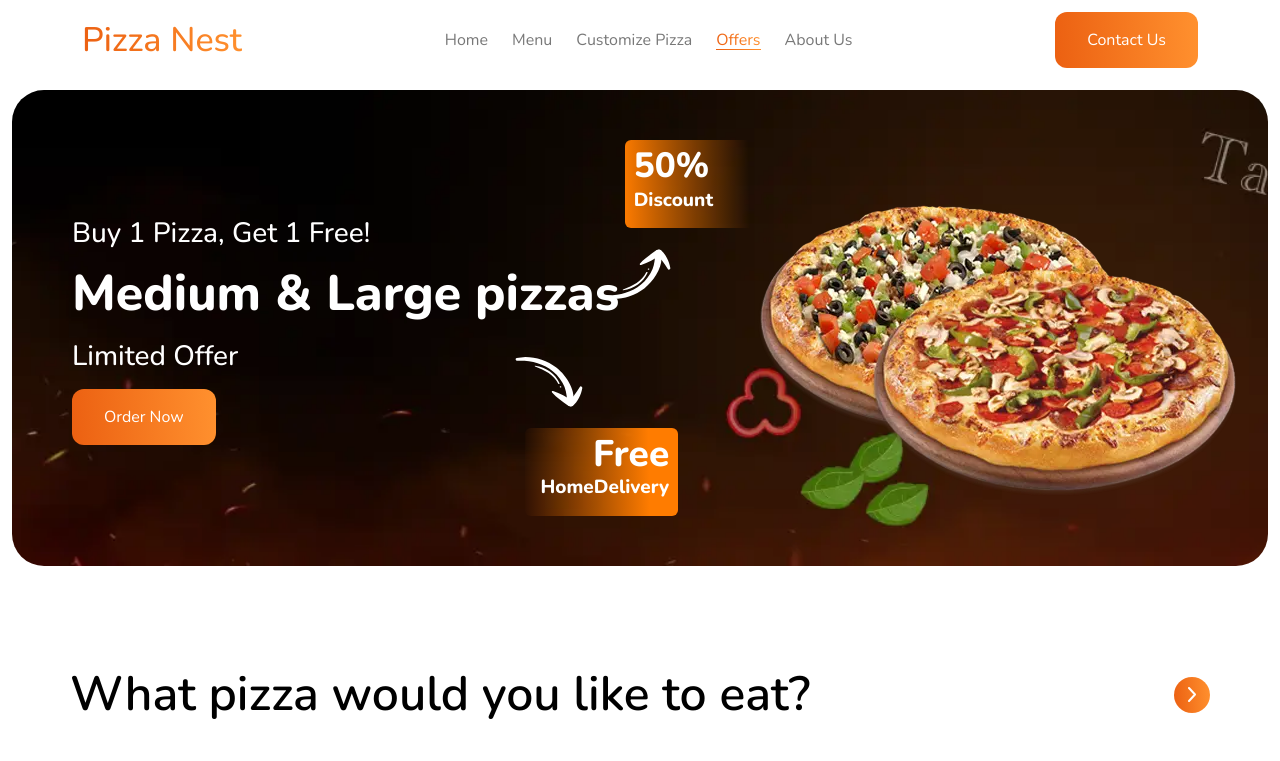
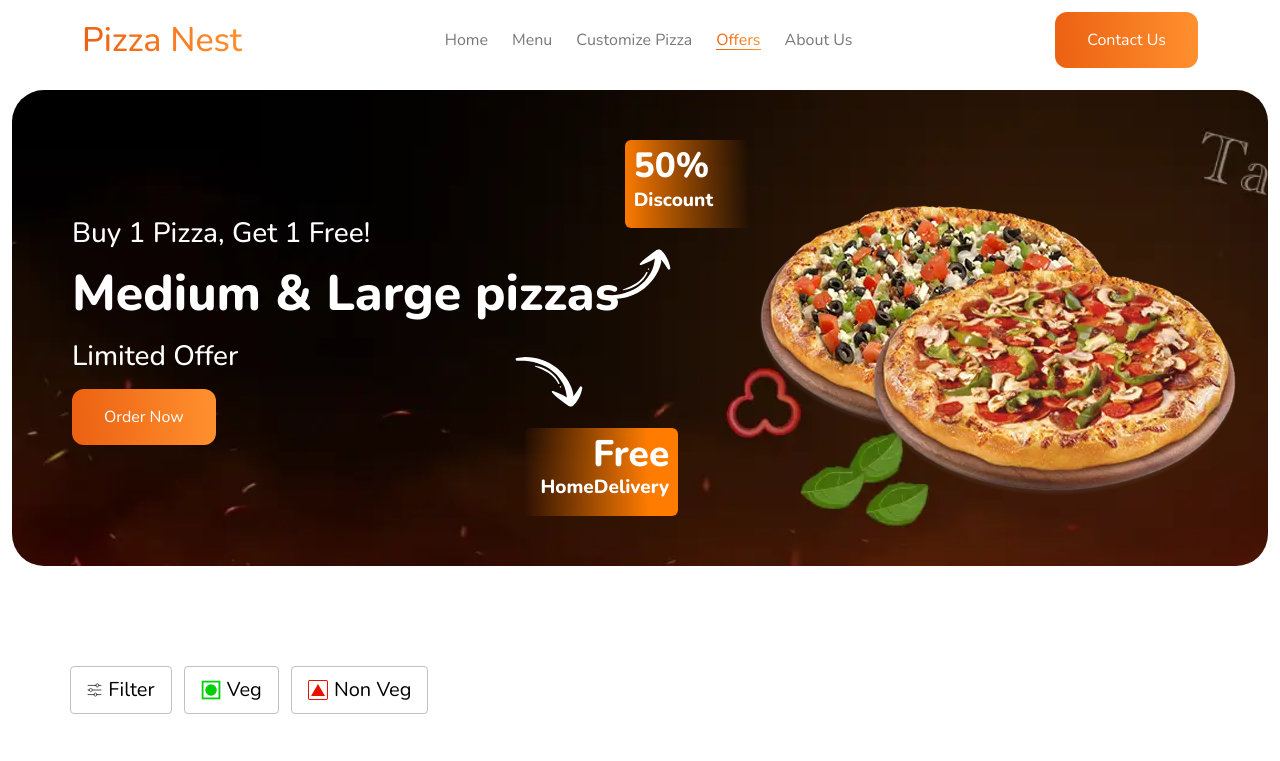
Before and after one commit to Nehaboora033/pizza, a React (Vite) app: page /offers in a window 1280 px wide. Shown: the top 761 px of the page. Built offline with nearby package versions, Linux system fonts and the light colour scheme.

Commit message:
started working on the client section

```diff
--- a/src/components/MenuData.jsx
+++ b/src/components/MenuData.jsx
@@ -28,11 +28,11 @@ const MenuData = () => {
         <div>
           <SubHeading className={'mt-[36px] !text-[24px]'} text={'Pizzas'} />
           <div className='flex gap-[14px] mt-5 mb-[40px]'>
-            <Button className={'flex gap-1 items-center !px-[16px] !py-[8px] bg-prime whitespace-nowrap text-[20px]'}>
+            <Button className={'flex gap-1 items-center !px-[16px] !py-[8px] !rounded-[4px] border !text-black border-[#C2C2C2] whitespace-nowrap text-[20px]'}>
               <img src={veg} alt="img" className='size-[20px] ' />
               Veg
             </Button>
-            <Button className={'flex gap-1 items-center !px-[16px] bg-prime !py-[8px] whitespace-nowrap text-[20px] '}>
+            <Button className={'flex gap-1 items-center !px-[16px] !text-black border !rounded-[4px] border-[#C2C2C2]  !py-[8px] whitespace-nowrap text-[20px] '}>
               <img src={nonveg} alt="img" className='size-[20px]' />
               Non Veg
             </Button>
--- a/src/components/OurClient.jsx
+++ b/src/components/OurClient.jsx
@@ -1,8 +1,15 @@
 import React from 'react'
+import SubHeading from './common/SubHeading'
+import Description from './common/Description'
 
 const OurClient = () => {
   return (
-    <div>OurClient</div>
+    <div className='max-w-[1164px] mx-auto px-3 py-[100px]'>
+      <div className='max-w-[1140px]'>
+        <SubHeading className={'text-center'} text={'What Our Clients Say?'} />
+        <Description className={'text-center text-[#373737] max-w-[768px] w-full mx-auto mt-[16px] mb-[40px]'} text={'Real stories. Real flavors. Hear what our happy customers have to say about their pizza experience — from first bites to last crumbs, satisfaction is guaranteed.'}/>
+      </div>
+    </div>
   )
 }
 
--- a/src/components/WhatPizza.jsx
+++ b/src/components/WhatPizza.jsx
@@ -3,12 +3,14 @@ import { Swiper, SwiperSlide } from 'swiper/react';
 import { Navigation } from 'swiper/modules';
 import 'swiper/css';
 import 'swiper/css/navigation';
-
 import Button from './common/Button';
 import SubHeading from './common/SubHeading';
 import Description from './common/Description';
 import { What_Pizza_Data } from '../utils/helper';
 import { Leftcursor, Rightcursor } from '../utils/icon';
+import filter from '../assets/svg/filter.svg'
+import veg from '../assets/png/veg.png'
+import nonVeg from '../assets/png/non-veg.png'
 
 const WhatPizza = () => {
   const swiperRef = useRef(null);
@@ -23,7 +25,20 @@ const WhatPizza = () => {
   return (
     <div className='max-w-[1164px] mx-auto px-3 py-[100px]'>
       <div className='max-w-[1140px]'>
-
+        <div className='flex gap-[12px] mb-[40px]'>
+          <Button className={'text-[20px]  flex items-center gap-[6.2px] font-normal !py-[8px] !px-[16px] !rounded-[4px] border border-[#C1C1C1] !text-black'}>
+            <img src={filter} alt="svg" className='w-[15px] h-[14px]' />
+            Filter
+          </Button>
+          <Button className={'text-[20px] flex items-center gap-[6.2px] font-normal !py-[8px] !px-[16px] !rounded-[4px] border border-[#C1C1C1]  !text-black'}>
+            <img src={veg} alt="svg" className='w-[20px] h-[20px]' />
+            Veg
+          </Button>
+          <Button className={'text-[20px] flex items-center gap-[6.2px] font-normal !py-[8px] !px-[16px] !rounded-[4px] border border-[#C1C1C1]  !text-black'}>
+            <img src={nonVeg} alt="svg" className='w-[20px] h-[20px]' />
+            Non Veg
+          </Button>
+        </div>
         {/* Title and Navigation Buttons */}
         <div className='mb-[40px] flex items-center justify-between'>
           <SubHeading text={'What pizza would you like to eat?'} />
@@ -43,8 +58,6 @@ const WhatPizza = () => {
             </Button>
           </div>
         </div>
-
-
         {/* Swiper */}
         <Swiper
           modules={[Navigation]}
@@ -65,11 +78,11 @@ const WhatPizza = () => {
           {What_Pizza_Data.map((item, index) => (
             <SwiperSlide key={index}>
               <div className='shadow-whatpizza rounded-xl overflow-hidden cursor-pointer'>
-                  <img src={item.img} alt='img' className='w-full ' />
-                  <Description
-                    className='py-[6px] text-center !text-[20px]'
-                    text={item.title}
-                  />
+                <img src={item.img} alt='img' className='w-full ' />
+                <Description
+                  className='py-[6px] text-center !text-[20px]'
+                  text={item.title}
+                />
               </div>
             </SwiperSlide>
           ))}
```
